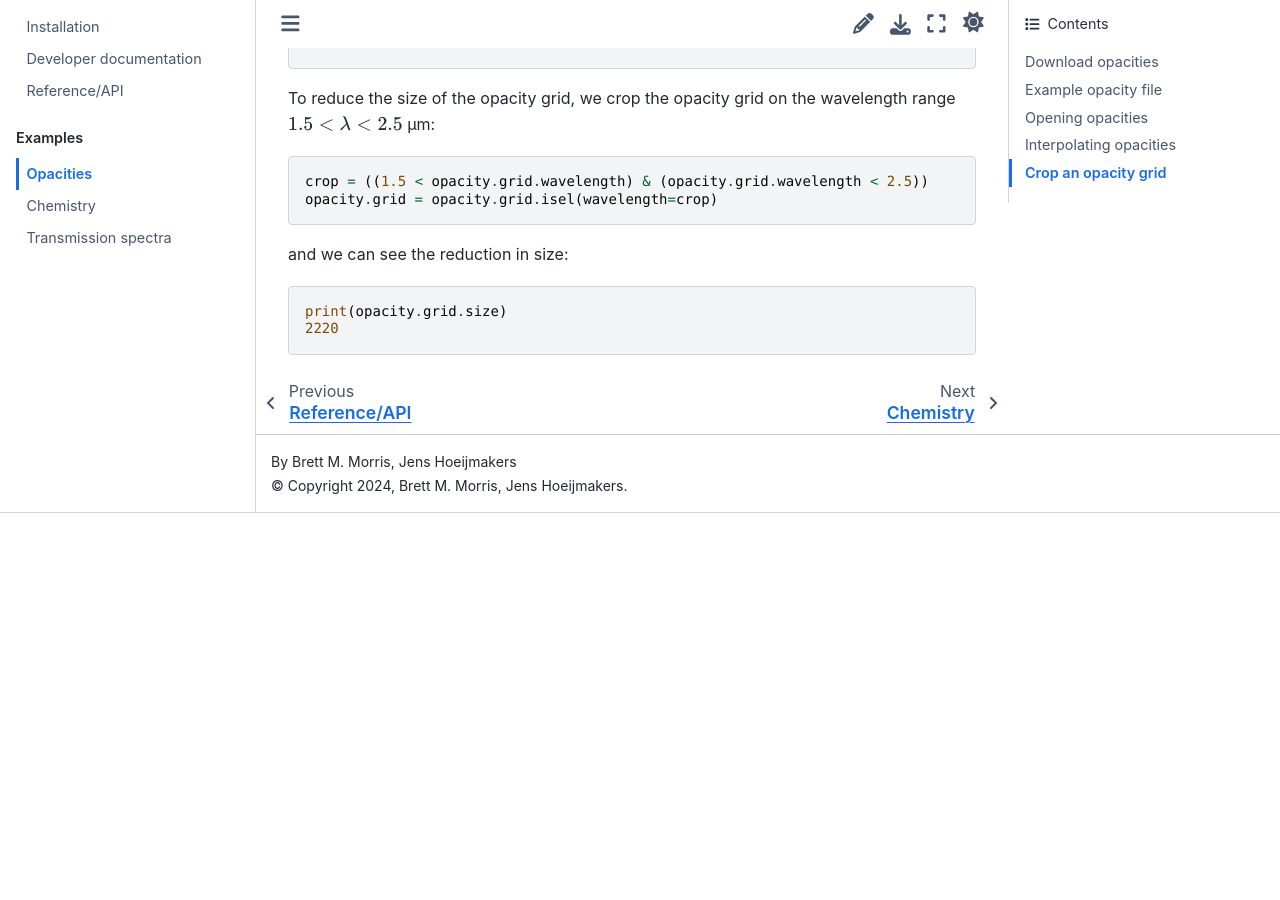
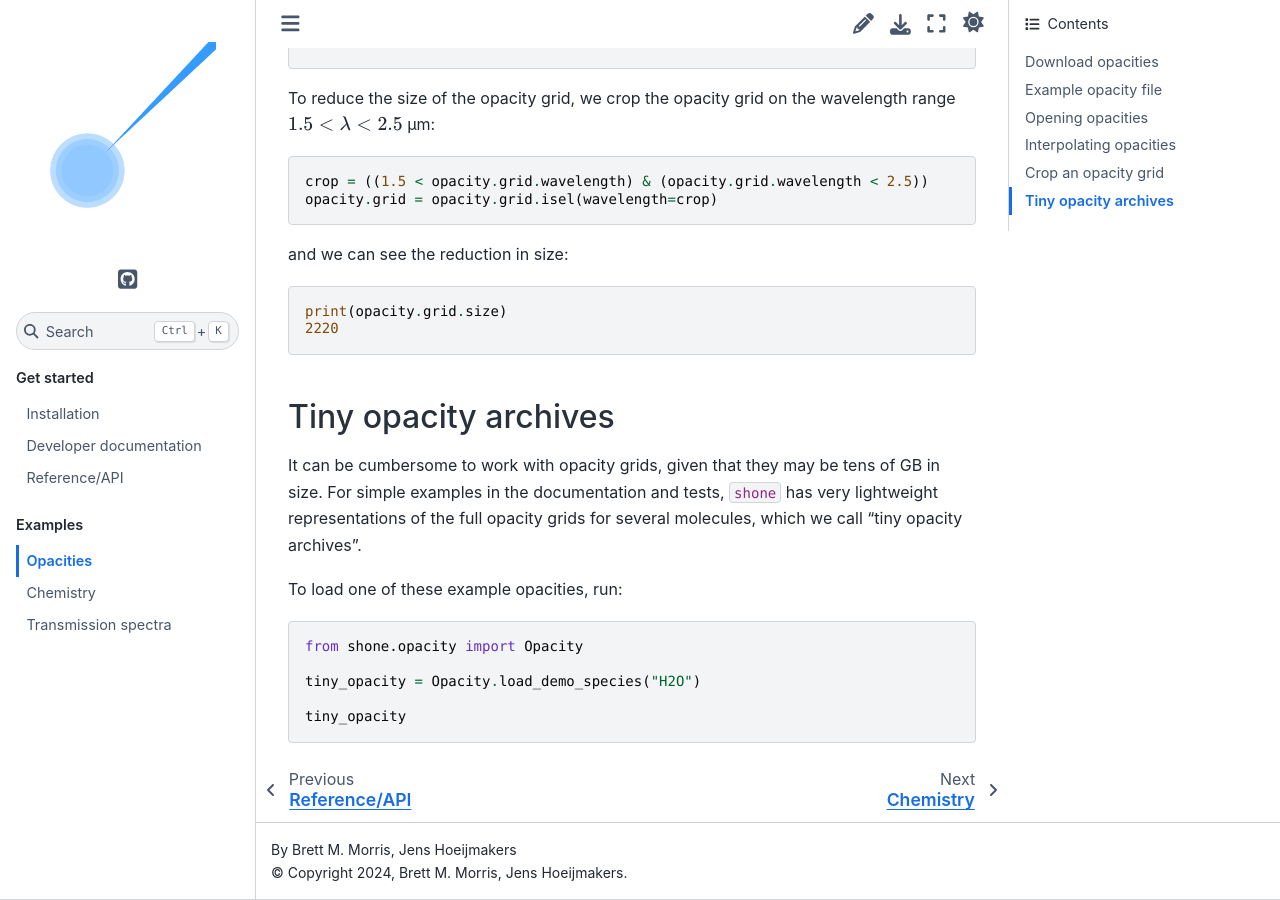
Before and after one commit to bmorris3/shone, a Sphinx documentation site: the page built from docs/shone/examples/opacities.rst, in a window 1280 px wide and 900 px high, scrolled down 4104 px. Built offline with Sphinx 7.4.7 and the Sphinx Book theme 1.1.4, drawn with Linux system fonts in a browser that asks for light colours; the version number could not be read and is left out; before the commit the page ends 4617 px from its top, so only the background shows below that.

Commit message:
opacity archive updates

```diff
--- a/docs/shone/examples/opacities.rst
+++ b/docs/shone/examples/opacities.rst
@@ -265,3 +265,23 @@
 
     print(opacity.grid.size)
     2220
+
+
+Tiny opacity archives
+---------------------
+
+It can be cumbersome to work with opacity grids, given that they
+may be tens of GB in size. For simple examples in the documentation
+and tests, ``shone`` has very lightweight representations of the full
+opacity grids for several molecules, which we call "tiny opacity
+archives".
+
+To load one of these example opacities, run:
+
+.. code-block:: python
+
+    from shone.opacity import Opacity
+
+    tiny_opacity = Opacity.load_demo_species("H2O")
+
+    tiny_opacity
```
Also changed, not shown: 4 other files.
